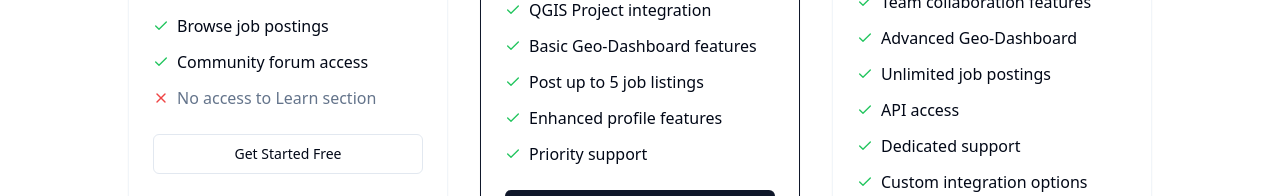
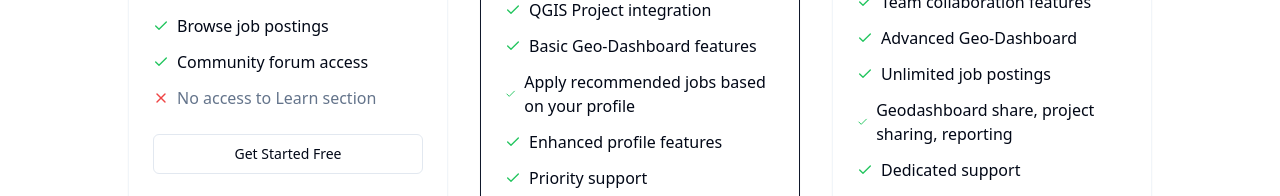
Before and after one commit to singhnagendra1794/harita-hive-hub, a React (Vite) app: page /pricing in a window 1280 px wide. Shown: the part 496-692 px from the top of the page. Built offline with nearby package versions, Linux system fonts and the light colour scheme; no server answers; the database is empty; a web font is replaced by a local one.

Commit message:
Update pricing page details

```diff
--- a/src/pages/Pricing.tsx
+++ b/src/pages/Pricing.tsx
@@ -144,7 +144,7 @@ const Pricing = () => {
                 </li>
                 <li className="flex items-center">
                   <Check className="h-4 w-4 mr-2 text-green-500" />
-                  <span>Post up to 5 job listings</span>
+                  <span>Apply recommended jobs based on your profile</span>
                 </li>
                 <li className="flex items-center">
                   <Check className="h-4 w-4 mr-2 text-green-500" />
@@ -163,7 +163,7 @@ const Pricing = () => {
                   "Full access to Learn section",
                   "QGIS Project integration",
                   "Basic Geo-Dashboard features",
-                  "Post up to 5 job listings",
+                  "Apply recommended jobs based on your profile",
                   "Enhanced profile features",
                   "Priority support"
                 ])}
@@ -206,7 +206,7 @@ const Pricing = () => {
                 </li>
                 <li className="flex items-center">
                   <Check className="h-4 w-4 mr-2 text-green-500" />
-                  <span>API access</span>
+                  <span>Geodashboard share, project sharing, reporting</span>
                 </li>
                 <li className="flex items-center">
                   <Check className="h-4 w-4 mr-2 text-green-500" />
@@ -227,7 +227,7 @@ const Pricing = () => {
                   "Team collaboration features",
                   "Advanced Geo-Dashboard",
                   "Unlimited job postings",
-                  "API access",
+                  "Geodashboard share, project sharing, reporting",
                   "Dedicated support",
                   "Custom integration options"
                 ])}
```
